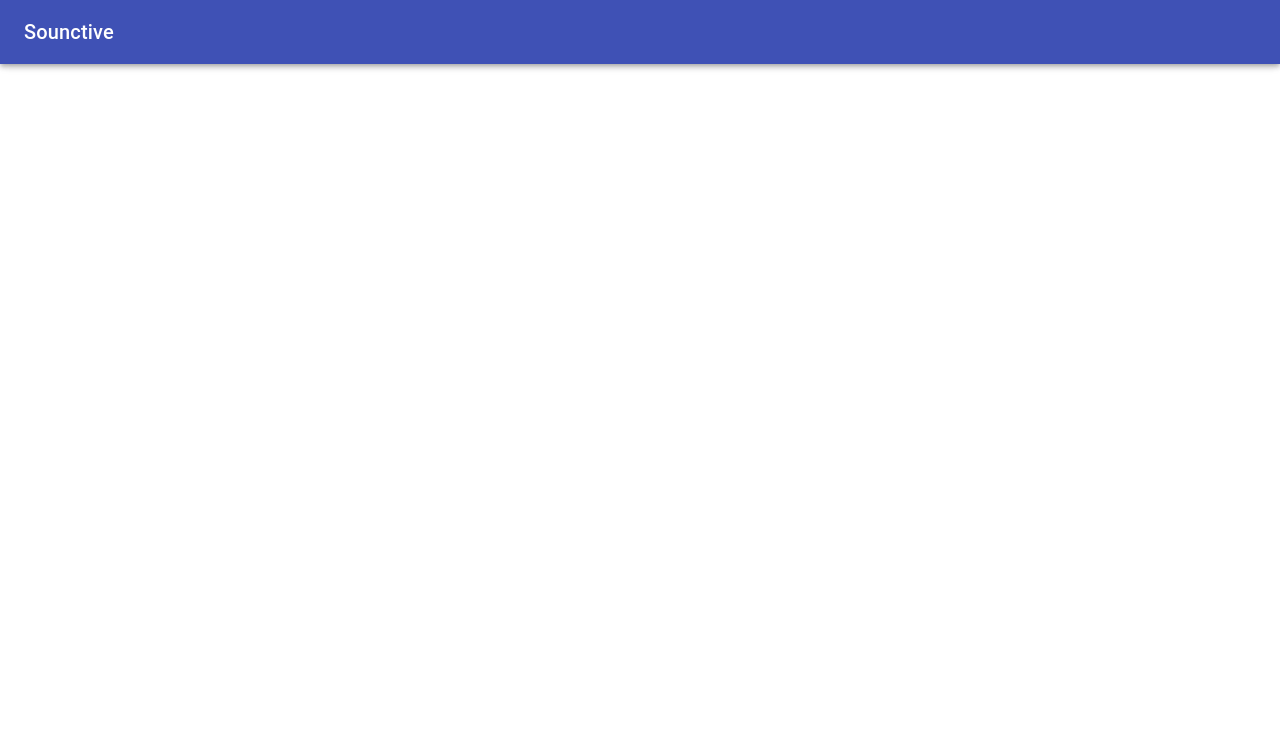
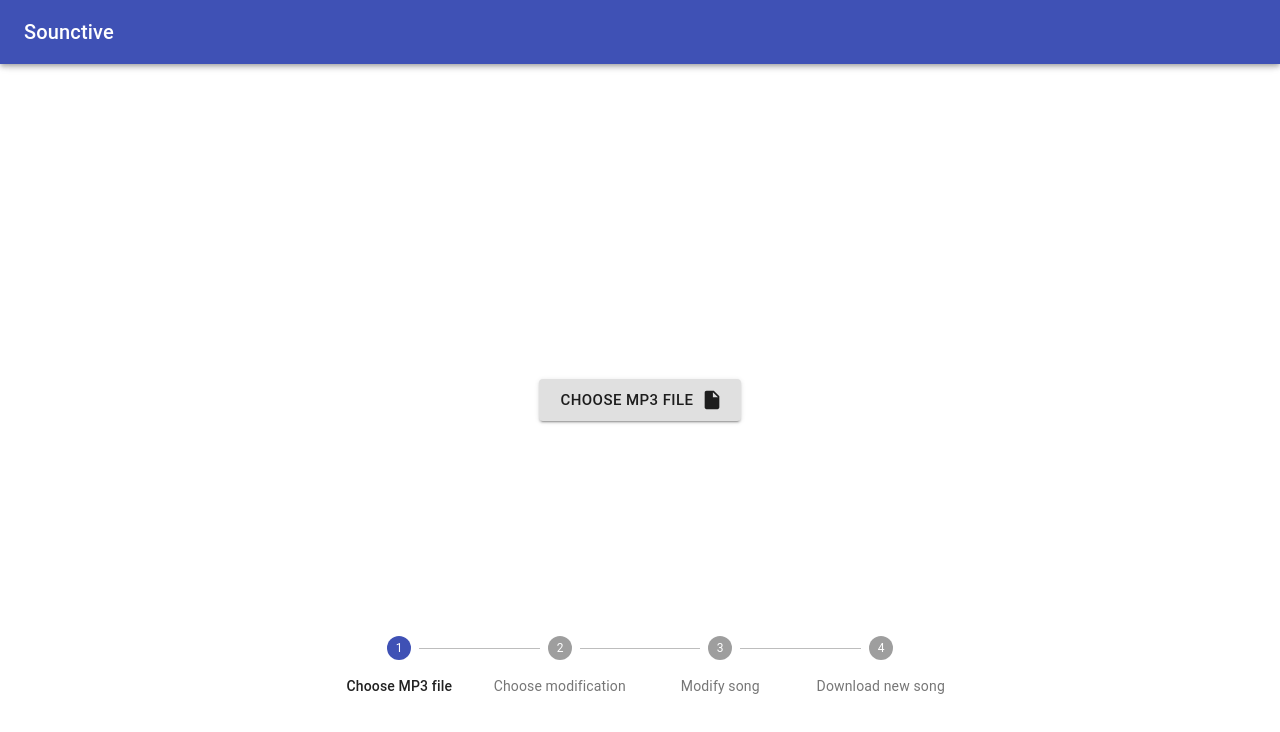
Before and after one commit to sampittko/unilj-sounctive, a React (Create React App) app: page / in a window 1280 px wide. Shown: the top 732 px of the page. Built offline with nearby package versions, Linux system fonts and the light colour scheme.

Commit message:
- update dependencies - add tone library - add Stepper, FileChooser - generally improve app

```diff
--- a/package.json
+++ b/package.json
@@ -4,9 +4,11 @@
   "private": true,
   "dependencies": {
     "@material-ui/core": "^4.6.1",
+    "@material-ui/icons": "^4.5.1",
     "react": "^16.11.0",
     "react-dom": "^16.11.0",
-    "react-scripts": "3.2.0"
+    "react-scripts": "^3.3.0",
+    "tone": "^13.8.25"
   },
   "scripts": {
     "start": "react-scripts start",
--- a/src/App.js
+++ b/src/App.js
@@ -1,13 +1,39 @@
 import Container from './components/common/Container'
-import FileUpload from './components/FileUpload'
-import React from 'react';
+import FileChooser from './components/filechooser/FileChooser'
+import React from 'react'
+import Stepper from './components/Stepper';
 
 const App = () => {
+  const [activeStep, setActiveStep] = React.useState(0);
+  const [file, setFile] = React.useState(null);
+
+  const getActiveComponent = () => {
+    switch (activeStep) {
+      case 1: console.log("Not yet implemented"); break;
+      case 2: console.log("Not yet implemented"); break;
+      default: return <FileChooser onChoose={file => handleChosenFile(file)}/>;
+    }
+  }
+
+  const handleCanceledEdit = () => {
+    setActiveStep(0);
+    setFile(null);
+  }
+
+  const handleChosenFile = file => {
+    setActiveStep(1);
+    setFile(file);
+  }
+
   return (
-    <Container>
-      <FileUpload />
+    <Container
+      cancelableEdit={activeStep !== 0}
+      onEditCanceled={handleCanceledEdit}
+    >
+      {getActiveComponent()}
+      <Stepper activeStep={activeStep}/>
     </Container>
   );
 }
 
-export default App;
+export default App
--- a/src/components/FileUpload.js
+++ /dev/null
@@ -1,21 +0,0 @@
-import { Button } from '@material-ui/core';
-import React from 'react';
-
-const FileUpload = () =>
-  <div>
-    <input
-      id="button-file"
-      type="file"
-      accept="audio/mp3"
-    />
-    <label htmlFor="button-file">
-      <Button
-        variant="contained"
-        component="span"
-      >
-        Upload
-      </Button>
-    </label>
-  </div>;
-
-export default FileUpload;
--- /dev/null
+++ b/src/components/Stepper.js
@@ -0,0 +1,44 @@
+import { Step, StepLabel, Stepper } from '@material-ui/core';
+
+import PropTypes from 'prop-types';
+import React from 'react';
+import { makeStyles } from '@material-ui/styles';
+import { sharedStyles } from './common/Container';
+
+const useStyles = makeStyles({
+  stepper: {
+    position: 'absolute',
+    bottom: '10vh',
+    width: '50%',
+    left: 0,
+    right: 0,
+    ...sharedStyles
+  }
+});
+
+const getSteps = () =>
+  ['Choose MP3 file', 'Choose modification', 'Modify song', 'Download new song'];
+
+const StepperComponent = props => {
+  const classes = useStyles();
+  const steps = getSteps();
+  return (
+    <Stepper
+      alternativeLabel
+      activeStep={props.activeStep}
+      className={classes.stepper}
+    >
+      {steps.map(label => (
+        <Step key={label}>
+          <StepLabel>{label}</StepLabel>
+        </Step>
+      ))}
+    </Stepper>
+  );
+}
+
+StepperComponent.propTypes = {
+  activeStep: PropTypes.number.isRequired,
+}
+
+export default StepperComponent;
--- a/src/components/common/Appbar.js
+++ /dev/null
@@ -1,15 +0,0 @@
-import { AppBar, Toolbar, Typography } from "@material-ui/core"
-
-import { APP_NAME } from '../../config';
-import React from 'react';
-
-const AppbarComponent = () =>
-  <AppBar>
-    <Toolbar>
-      <Typography variant="h6">
-        {APP_NAME}
-      </Typography>
-    </Toolbar>
-  </AppBar>;
-
-export default AppbarComponent;
--- a/src/components/common/Container.js
+++ b/src/components/common/Container.js
@@ -1,28 +1,50 @@
-import Appbar from './Appbar'
+import Appbar from './appbar/AppBar'
 import { Grid } from '@material-ui/core';
 import PropTypes from 'prop-types';
 import React from 'react';
+import { makeStyles } from '@material-ui/styles';
 
-const Container = props =>
-  <Grid
-    container
-    alignItems="center"
-    direction="column"
-    spacing={0}
-  >
-    <Grid item xs={12}>
-      <Appbar />
+export const sharedStyles = {
+  minWidth: '642px',
+  margin: '0 auto',
+}
+
+const useStyles = makeStyles({
+  container: {
+    height: '100vh',
+  },
+});
+
+const Container = props => {
+  const classes = useStyles();
+  return (
+    <Grid container className={classes.container}>
+      <Grid item xs={12}>
+        <Appbar
+          cancelableEdit={props.cancelableEdit}
+          onEditCanceled={props.onEditCanceled}
+        />
+      </Grid>
+      <Grid item xs={12}>
+        <Grid container>
+          {React.Children.map(props.children, child => (
+            <Grid item xs={12}>
+              {React.cloneElement(child)}
+            </Grid>
+          ))}
+        </Grid>
+      </Grid>
     </Grid>
-    <Grid item xs={12}>
-      {props.children}
-    </Grid>
-  </Grid>;
+  );
+};
 
 Container.propTypes = {
   children: PropTypes.oneOfType([
     PropTypes.arrayOf(PropTypes.object),
     PropTypes.object
-  ])
+  ]).isRequired,
+  cancelableEdit: PropTypes.bool.isRequired,
+  onEditCanceled: PropTypes.func.isRequired,
 }
 
 export default Container;
--- /dev/null
+++ b/src/components/common/appbar/AppBar.js
@@ -0,0 +1,27 @@
+import { AppBar, Toolbar } from "@material-ui/core"
+
+import CancelButton from "./CancelButton";
+import PropTypes from 'prop-types';
+import React from 'react';
+import Title from "./Title";
+
+const AppBarComponent = props => {
+  return (
+    <AppBar>
+      <Toolbar>
+        <Title/>
+        <CancelButton
+          visible={props.cancelableEdit}
+          onClick={props.onEditCanceled}
+        />
+      </Toolbar>
+    </AppBar>
+  );
+}
+
+AppBarComponent.propTypes = {
+  cancelableEdit: PropTypes.bool.isRequired,
+  onEditCanceled: PropTypes.func.isRequired,
+}
+
+export default AppBarComponent;
--- /dev/null
+++ b/src/components/common/appbar/CancelButton.js
@@ -0,0 +1,42 @@
+import { IconButton, Tooltip } from "@material-ui/core"
+
+import CancelIcon from '@material-ui/icons/Cancel';
+import PropTypes from 'prop-types';
+import React from 'react';
+import { makeStyles } from "@material-ui/styles";
+
+const useStyles = makeStyles(props => ({
+  tooltip: {
+    display: props.visible ? 'inherit' : 'none',
+  },
+  iconButton: {
+    position: 'absolute',
+    right: '24px',
+  },
+}))
+
+const CancelButton = props => {
+  const classes = useStyles(props);
+  return (
+    <Tooltip
+      placement="left"
+      title="Cancel editing"
+      className={classes.tooltip}
+    >
+      <IconButton
+        className={classes.iconButton}
+        color="inherit"
+        onClick={props.onClick}
+      >
+        <CancelIcon />
+      </IconButton>
+    </Tooltip>
+  );
+}
+
+CancelButton.propTypes = {
+  visible: PropTypes.bool.isRequired,
+  onClick: PropTypes.func.isRequired,
+}
+
+export default CancelButton;
--- /dev/null
+++ b/src/components/common/appbar/Title.js
@@ -0,0 +1,10 @@
+import { APP_NAME } from '../../../config';
+import React from 'react';
+import { Typography } from "@material-ui/core"
+
+const Title = () =>
+  <Typography variant="h6">
+    {APP_NAME}
+  </Typography>;
+
+export default Title;
--- /dev/null
+++ b/src/components/filechooser/FileChooser.js
@@ -0,0 +1,55 @@
+import { Button } from '@material-ui/core';
+import InsertDriveFileIcon from '@material-ui/icons/InsertDriveFile';
+import PropTypes from 'prop-types';
+import React from 'react';
+import { SUPPORTED_FILE_TYPES } from '../../config';
+import Tone from 'tone';
+import { makeStyles } from '@material-ui/styles';
+import { sharedStyles } from '../common/Container';
+
+const useStyles = makeStyles({
+  fileChooser: {
+    textAlign: 'center',
+    ...sharedStyles
+  },
+  input: {
+    display: 'none',
+  },
+})
+
+const startPlaying = event => {
+  let files = Array.from(event.target.files);
+  let player = new Tone.Player(URL.createObjectURL(files[0])).toMaster();
+  player.autostart = true;
+}
+
+const FileChooser = props => {
+  const classes = useStyles();
+  return (
+    <div className={classes.fileChooser}>
+      <input
+        id="button-file"
+        className={classes.input}
+        type="file"
+        accept={SUPPORTED_FILE_TYPES}
+        onChange={event => startPlaying(event)}
+      />
+      <label htmlFor="button-file">
+        <Button
+          variant="contained"
+          size="large"
+          component="span"
+          endIcon={<InsertDriveFileIcon />}
+        >
+          Choose MP3 file
+        </Button>
+      </label>
+    </div>
+  );
+}
+
+FileChooser.propTypes = {
+  onChoose: PropTypes.func.isRequired,
+}
+
+export default FileChooser;
--- a/src/config.js
+++ b/src/config.js
@@ -1 +1,2 @@
 export const APP_NAME = 'Sounctive';
+export const SUPPORTED_FILE_TYPES = "audio/mp3";
--- a/src/index.css
+++ b/src/index.css
@@ -1,3 +1,9 @@
 body {
-  margin: 0;
+    margin: 0;
+    overflow: hidden;
 }
+
+html, body, #root {
+  height: 100%;
+  width: 100vw;
+}
```
Also changed, not shown: 1 other file (tests, documents, lock files or other folders).
